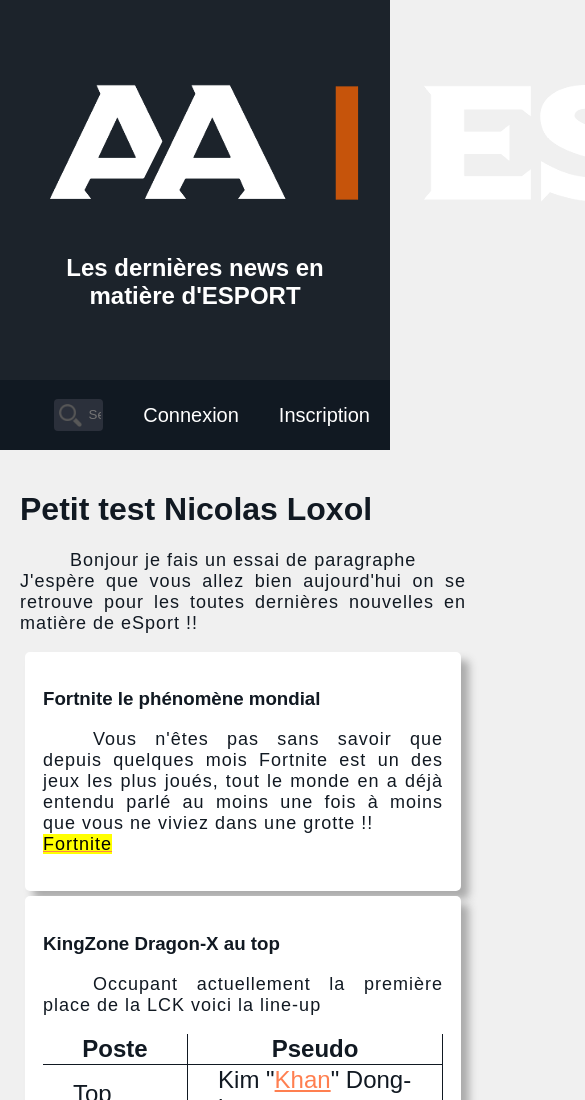
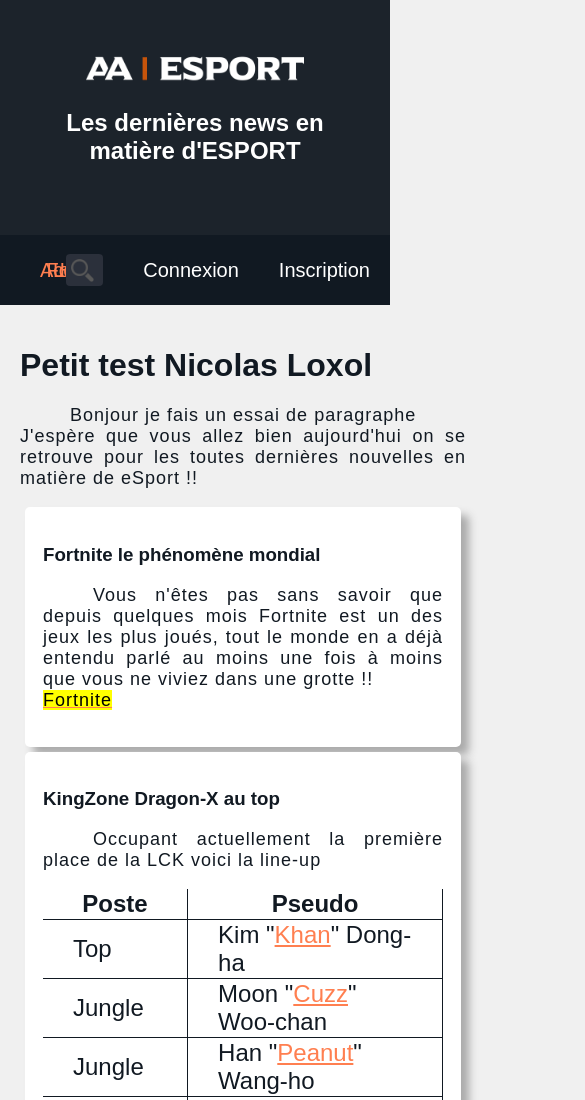
Before and after one commit to Palarra/Palarra.github.io, a plain HTML site: page Webv1/www/index.html in a window 390 px wide. Shown: the top 1100 px of the page, 585 px wide, since content can reach past the window. Drawn offline with Linux system fonts and the light colour scheme.

Commit message:
adjust css for mobile

```diff
--- a/Webv1/www/style.css
+++ b/Webv1/www/style.css
@@ -86,7 +86,7 @@ nav
 nav ul
 {
 	display:flex;
-	flex: 8;
+	width: 70%;
     list-style-type: none;
     overflow: hidden;
     margin: 0;
@@ -204,6 +204,12 @@ a:hover
     color: hotpink;
 }
 
+#logo_aa
+{
+    width : 75%;
+    height: 75%;
+}
+
 #logo_aa:hover
 {
     webkit-transform: rotateY(150deg); /*Safari */
```
